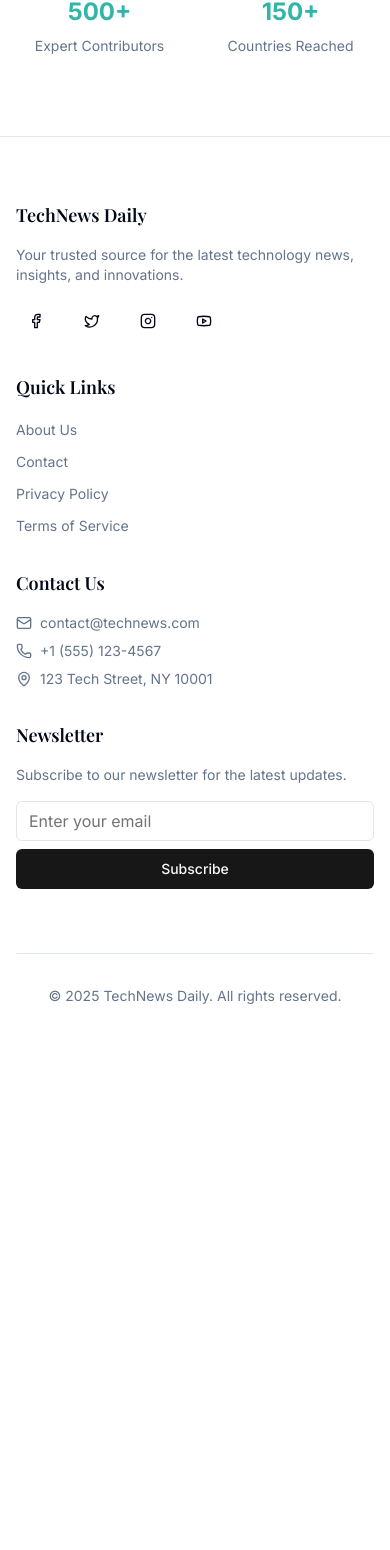
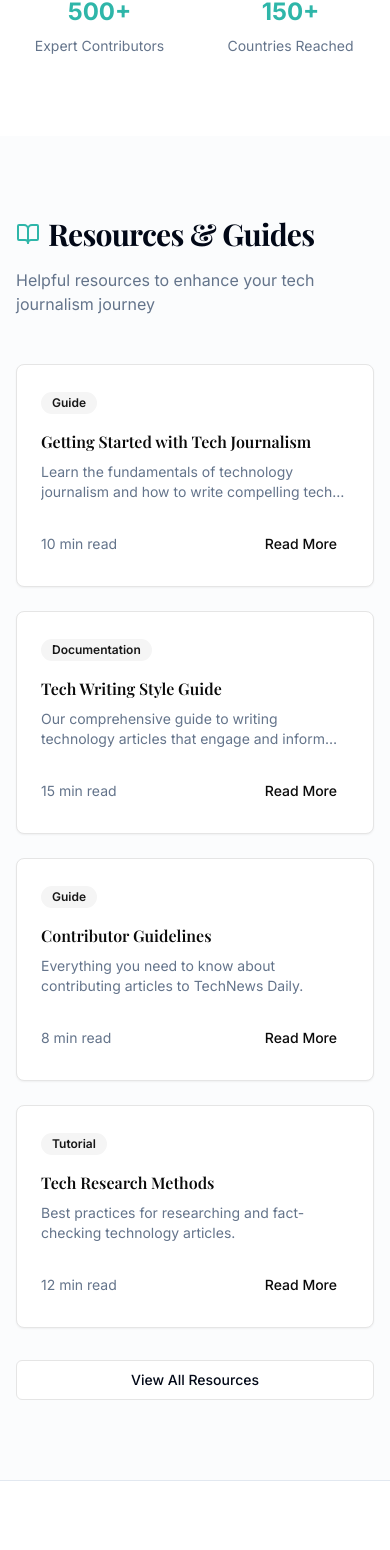
Before and after one commit to Sadik-Sami/knowledge-herald, a React (Vite) app: page / in a window 390 px wide. Shown: the part 8620-10170 px from the top of the page. Before the commit the page ends 9690 px from the top, so only its background shows below. Built offline with nearby package versions, Linux system fonts and the light colour scheme; no server answers.

Commit message:
added resources section

```diff
--- /dev/null
+++ b/src/components/Home/ResourcesSection.jsx
@@ -0,0 +1,93 @@
+import { motion } from 'framer-motion';
+import { Card, CardContent, CardFooter } from '@/components/ui/card';
+import { Button } from '@/components/ui/button';
+import { Badge } from '@/components/ui/badge';
+import { BookOpen, ArrowRight } from 'lucide-react';
+import { useNavigate } from 'react-router-dom';
+
+const resources = [
+	{
+		title: 'Getting Started with Tech Journalism',
+		description: 'Learn the fundamentals of technology journalism and how to write compelling tech articles.',
+		category: 'Guide',
+		readTime: '10 min read',
+	},
+	{
+		title: 'Tech Writing Style Guide',
+		description: 'Our comprehensive guide to writing technology articles that engage and inform readers.',
+		category: 'Documentation',
+		readTime: '15 min read',
+	},
+	{
+		title: 'Contributor Guidelines',
+		description: 'Everything you need to know about contributing articles to TechNews Daily.',
+		category: 'Guide',
+		readTime: '8 min read',
+	},
+	{
+		title: 'Tech Research Methods',
+		description: 'Best practices for researching and fact-checking technology articles.',
+		category: 'Tutorial',
+		readTime: '12 min read',
+	},
+];
+
+const ResourcesSection = () => {
+	const navigate = useNavigate();
+
+	return (
+		<section className='py-20 bg-muted/30'>
+			<div className='container mx-auto px-4 md:px-6'>
+				<div className='flex items-center justify-between mb-12'>
+					<div>
+						<div className='flex items-center gap-2 mb-4'>
+							<BookOpen className='h-6 w-6 text-primary' />
+							<h2 className='text-3xl font-bold tracking-tight'>Resources & Guides</h2>
+						</div>
+						<p className='text-muted-foreground'>Helpful resources to enhance your tech journalism journey</p>
+					</div>
+					<Button variant='link' onClick={() => navigate('/resources')} className='hidden sm:flex'>
+						View All Resources <ArrowRight className='ml-2 h-4 w-4' />
+					</Button>
+				</div>
+
+				<div className='grid grid-cols-1 md:grid-cols-2 lg:grid-cols-4 gap-6'>
+					{resources.map((resource, index) => (
+						<motion.div
+							key={resource.title}
+							initial={{ opacity: 0, y: 20 }}
+							whileInView={{ opacity: 1, y: 0 }}
+							transition={{ duration: 0.3, delay: index * 0.1 }}
+							viewport={{ once: true }}>
+							<Card className='h-full flex flex-col hover:shadow-lg transition-shadow'>
+								<CardContent className='p-6 flex-1'>
+									<div className='space-y-2'>
+										<Badge variant='secondary' className='mb-2'>
+											{resource.category}
+										</Badge>
+										<h3 className='font-semibold line-clamp-2'>{resource.title}</h3>
+										<p className='text-sm text-muted-foreground line-clamp-2'>{resource.description}</p>
+									</div>
+								</CardContent>
+								<CardFooter className='p-6 pt-0'>
+									<div className='flex items-center justify-between w-full'>
+										<span className='text-sm text-muted-foreground'>{resource.readTime}</span>
+										<Button variant='ghost' size='sm'>
+											Read More
+										</Button>
+									</div>
+								</CardFooter>
+							</Card>
+						</motion.div>
+					))}
+				</div>
+
+				<Button className='w-full mt-8 md:hidden' variant='outline' onClick={() => navigate('/resources')}>
+					View All Resources
+				</Button>
+			</div>
+		</section>
+	);
+};
+
+export default ResourcesSection;
--- a/src/pages/Home.jsx
+++ b/src/pages/Home.jsx
@@ -5,6 +5,7 @@ import FeaturedPublishers from '@/components/Home/FeaturedPublisher';
 import Hero from '@/components/Home/Hero';
 import PartnersSection from '@/components/Home/PartnersSection';
 import PlansSection from '@/components/Home/PlansSection';
+import ResourcesSection from '@/components/Home/ResourcesSection';
 import StatsSection from '@/components/Home/StatsSection';
 import SubscriptionAd from '@/components/Home/SubscriptionAd';
 import TestimonialsSection from '@/components/Home/TestimonialsSection';
@@ -24,6 +25,7 @@ const Home = () => {
 			<FAQSection />
 			<PartnersSection />
 			<AwardsSection />
+			<ResourcesSection />
 			<SubscriptionAd />
 		</div>
 	);
```
